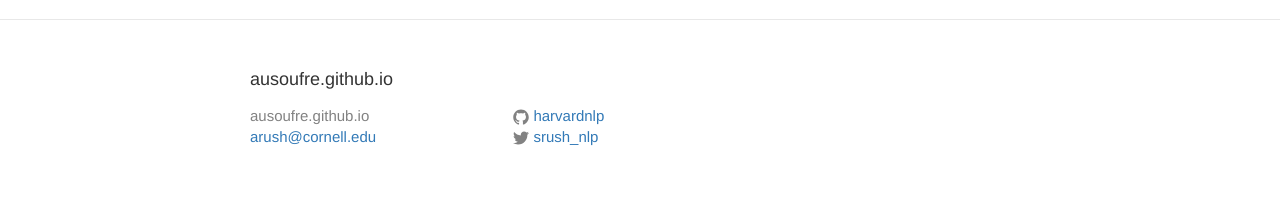
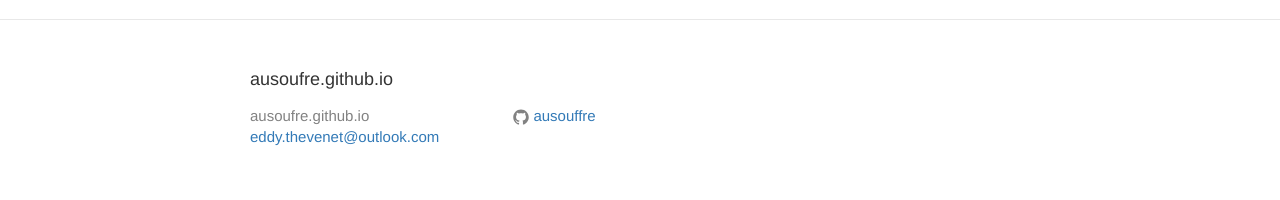
Before and after one commit to ausoufre/ausoufre.github.io, a Jekyll site: the page built from index.html, in a window 1280 px wide. Shown: the part 961-1161 px from the top of the page. Built offline with Jekyll 4.4.1, drawn with Linux system fonts in a browser that asks for light colours.

Commit message:
Update _config.yml

```diff
--- a/_config.yml
+++ b/_config.yml
@@ -7,12 +7,11 @@
 
 # Site settings
 title:
-email: arush@cornell.edu
+email: eddy.thevenet@outlook.com
 description:  # this means to ignore newlines until "baseurl:"
 baseurl: "" # the subpath of your site, e.g. /blog
-url: "http://rush-nlp.com/" # the base hostname & protocol for your site
-twitter_username: srush_nlp
-github_username:  harvardnlp
+url: "http://ausoufre.github.io/" # the base hostname & protocol for your site
+github_username:  ausouffre
 
 # Build settings
 markdown: kramdown
```
